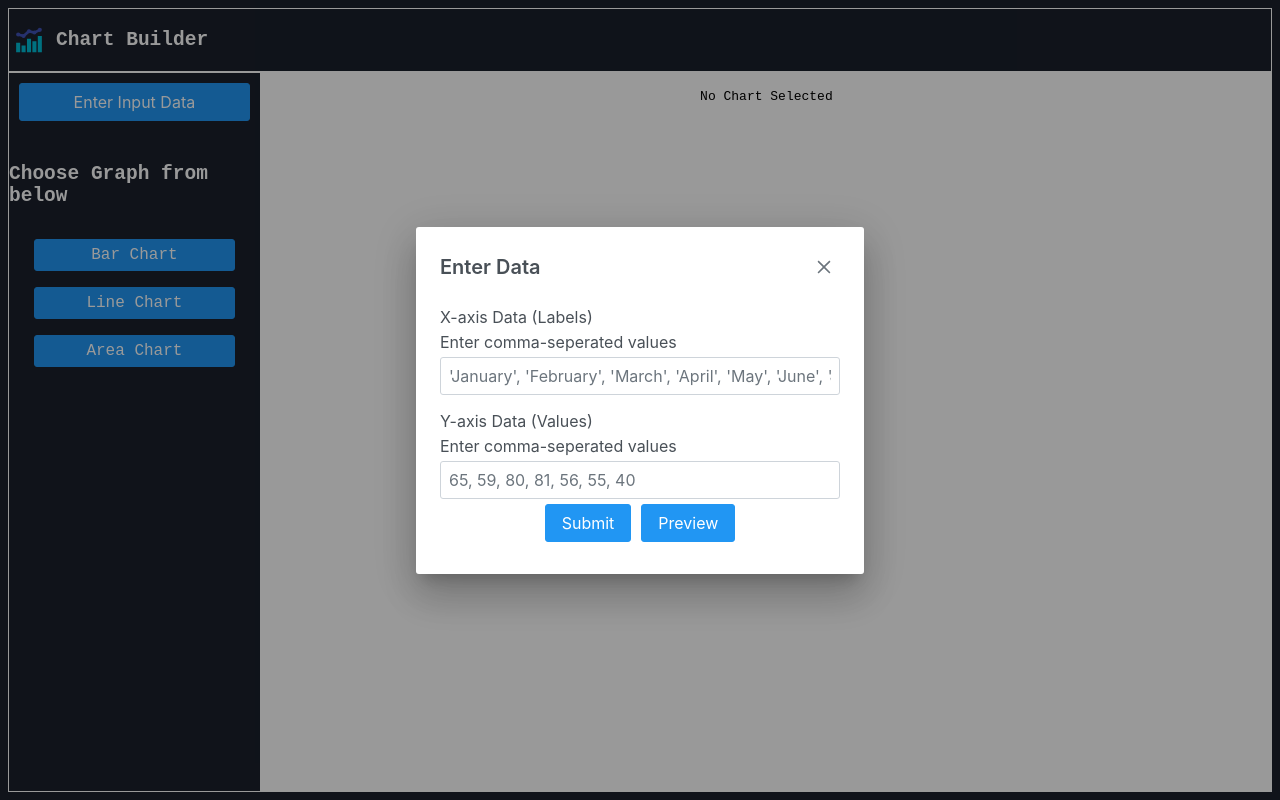
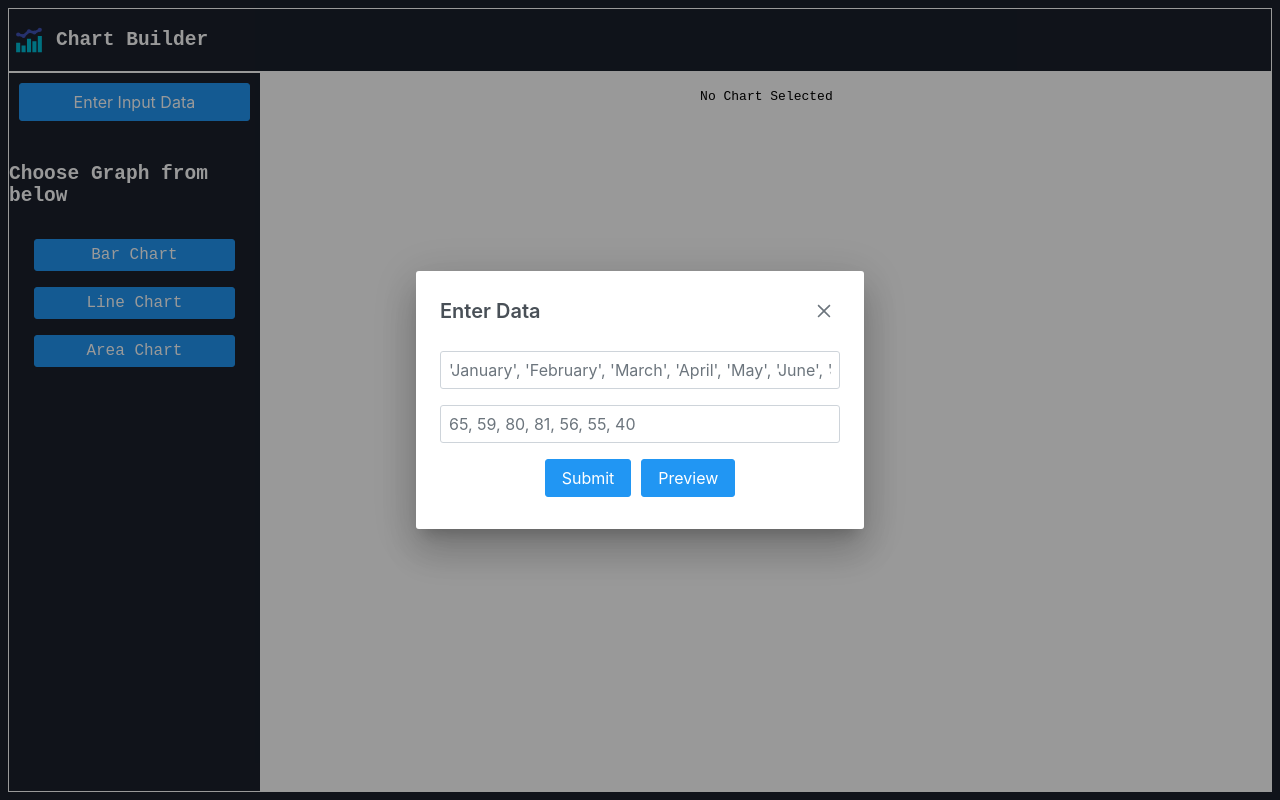
Before and after one commit to Raja-Simform/Chart, a React (Vite) app: page / in a window 1280 px wide. Both pictures are taken after a click on the button "Enter Input Data". Built offline with nearby package versions, Linux system fonts and the light colour scheme.

Commit message:
feat:Add tooltip in input

```diff
--- a/src/components/Chart/Chart.tsx
+++ b/src/components/Chart/Chart.tsx
@@ -36,7 +36,7 @@ export default function Chart({ type }: ChartProps) {
           },
         },
         dataLabels: {
-          enabled: false,
+          enabled: true,
         },
         xaxis: {
           categories: chartData.x_axis,
--- a/src/components/Modal/Modal.module.css
+++ b/src/components/Modal/Modal.module.css
@@ -24,6 +24,6 @@
   display: flex;
   justify-content: center;
   align-items: center;
-  margin-top: 5px;
+  margin-top: 1rem;
   gap: 10px;
 }
--- a/src/components/Modal/Modal.tsx
+++ b/src/components/Modal/Modal.tsx
@@ -4,7 +4,7 @@ import { useRef, useState } from "react";
 import { useAppDispatch } from "../../store/ChartStore";
 import { addData } from "../../store/ChartSlice";
 import { Button } from "primereact/button";
-
+import { Tooltip } from "primereact/tooltip";
 import { Toast } from "primereact/toast";
 import { Dialog } from "primereact/dialog";
 import Preview from "../Preview/Preview";
@@ -80,22 +80,31 @@ export default function Modal({ handleModal, isVisible }: ModalProps) {
       )}
       <div className={styles.input}>
         <div className={styles.x_axis}>
-          <p>X-axis Data (Labels)</p>
-          <p>Enter comma-seperated values</p>
+          <Tooltip target=".custom-tooltip-label">
+            <p>X-axis Data (Labels)</p>
+            <p>Enter comma-seperated values</p>
+          </Tooltip>
+
           <InputText
             onChange={(e) => setStateX(e.target.value)}
             value={stateX}
             placeholder="'January', 'February', 'March', 'April', 'May', 'June', 'July'"
+            className="custom-tooltip-label"
           />
         </div>
 
         <div className={styles.y_axis}>
-          <p>Y-axis Data (Values)</p>
-          <p>Enter comma-seperated values</p>
+          <Tooltip target=".custom-tooltip-value">
+            <p data-pr-tooltip="PrimeReact-Logo">Y-axis Data (Values)</p>
+            <p data-pr-tooltip="PrimeReact-Logo">
+              Enter comma-seperated values
+            </p>
+          </Tooltip>
           <InputText
             value={stateY}
             onChange={(e) => setStateY(e.target.value)}
             placeholder="65, 59, 80, 81, 56, 55, 40"
+            className="custom-tooltip-value"
           />
         </div>
       </div>
--- a/src/components/Preview/Preview.module.css
+++ b/src/components/Preview/Preview.module.css
@@ -1,3 +1,6 @@
 .preview {
   width: 40vw;
 }
+.table {
+  min-width: 35rem;
+}
--- a/src/components/Preview/Preview.tsx
+++ b/src/components/Preview/Preview.tsx
@@ -38,7 +38,7 @@ export default function Preview({
         paginator
         showGridlines
         rows={10}
-        tableStyle={{ minWidth: "35rem" }}
+        className={styles.table}
       >
         <Column field="x-axis" header="X-Axis"></Column>
         <Column field="y-axis" header="Y-Axis"></Column>
--- a/src/utility/convertData.ts
+++ b/src/utility/convertData.ts
@@ -1,4 +1,7 @@
-export function ConvertDataToArray(data: string, type: string): Array<string | number> {
+export function ConvertDataToArray(
+  data: string,
+  type: string
+): Array<string | number> {
   if (type === "string") {
     return data
       .split(",")
```
